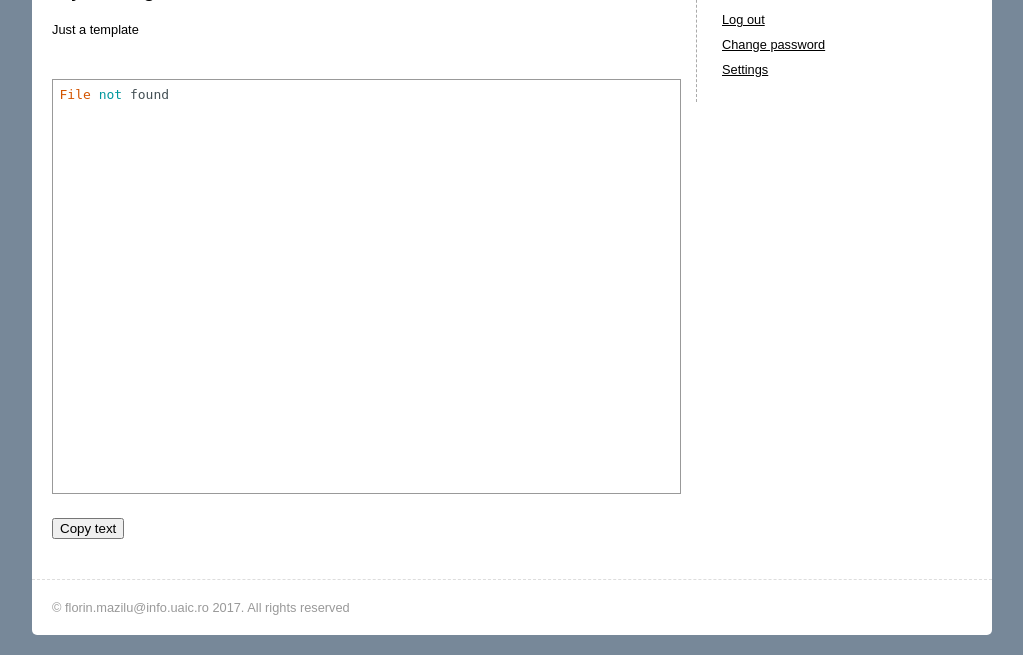
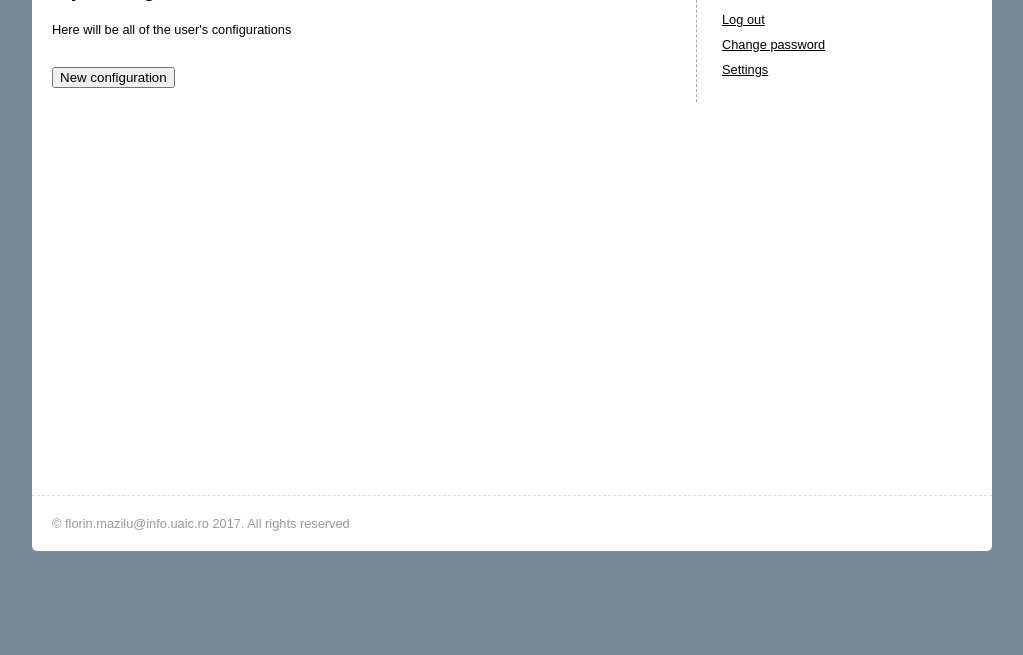
Before and after one commit to maziluflorin84/collectdev, a PHP site: page / in a window 1280 px wide. Shown: the part 145-800 px from the top of the page, without its empty margins (128-1151 px from the left). Run offline with PHP 8.4, Linux system fonts and the light colour scheme; the visitor is signed in with stand-in values (Sample User, id 1); data comes from the database, SQL or seed files in the repository; data that the repository does not hold is empty.

Commit message:
added a few new pages

```diff
--- a/css/main.css
+++ b/css/main.css
@@ -113,11 +113,13 @@ pre {
 }
 code {
     font-family: monospace;
-    font-size: medium;
 	border: 1px;
 	border-style: solid;
 	border-color: #999;
 	padding: 0.5em;
+	font-size:0.8rem;
+	overflow: auto;
+    height: 400px;
 }
 /* Login */
 #login li.link {
--- a/index.php
+++ b/index.php
@@ -7,30 +7,10 @@ if (logged_in()) {
 
 <h1>My Configurations</h1>
 <section>
-    <p>Just a template</p>
+    <p>Here will be all of the user's configurations</p>
 </section>
 <section>
-    <pre>
-        <code id="configuration" class="arduino"
-            style="overflow: auto; height: 400px;"><?php
-    $handle = fopen("device_templates/client_server_communication/client_server_communication.ino", "r");
-    if ($handle) {
-        $first_lines = true;
-        while (($line = fgets($handle)) !== false) {
-            if (!empty(trim($line)) || !$first_lines) {
-                echo str_replace("<", "&lt;", $line);
-                $first_lines = false;
-            } else {
-
-            }
-        }
-        fclose($handle);
-    } else {
-        echo "File not found";
-    }
-      ?></code>
-	</pre>
-    <button onclick="copyToClipboard('#configuration')">Copy text</button>
+    <button onclick="newConfiguration()">New configuration</button>
 </section>
 
 <?php
--- a/js/main.js
+++ b/js/main.js
@@ -1,6 +1,10 @@
 function copyToClipboard(element) {
-  var text = $(element).clone().find('br').prepend('\r\n').end().text()
-  element = $('<textarea>').appendTo('body').val(text).select()
-  document.execCommand('copy')
-  element.remove()
+    var text = $(element).clone().find('br').prepend('\r\n').end().text()
+    element = $('<textarea>').appendTo('body').val(text).select()
+    document.execCommand('copy')
+    element.remove()
 }
+
+function newConfiguration() {
+    window.location = 'new_config.php';
+}
```
Also changed, not shown: edit_config.php (added, +33 -0 lines), new_config.php (added, +20 -0 lines).
